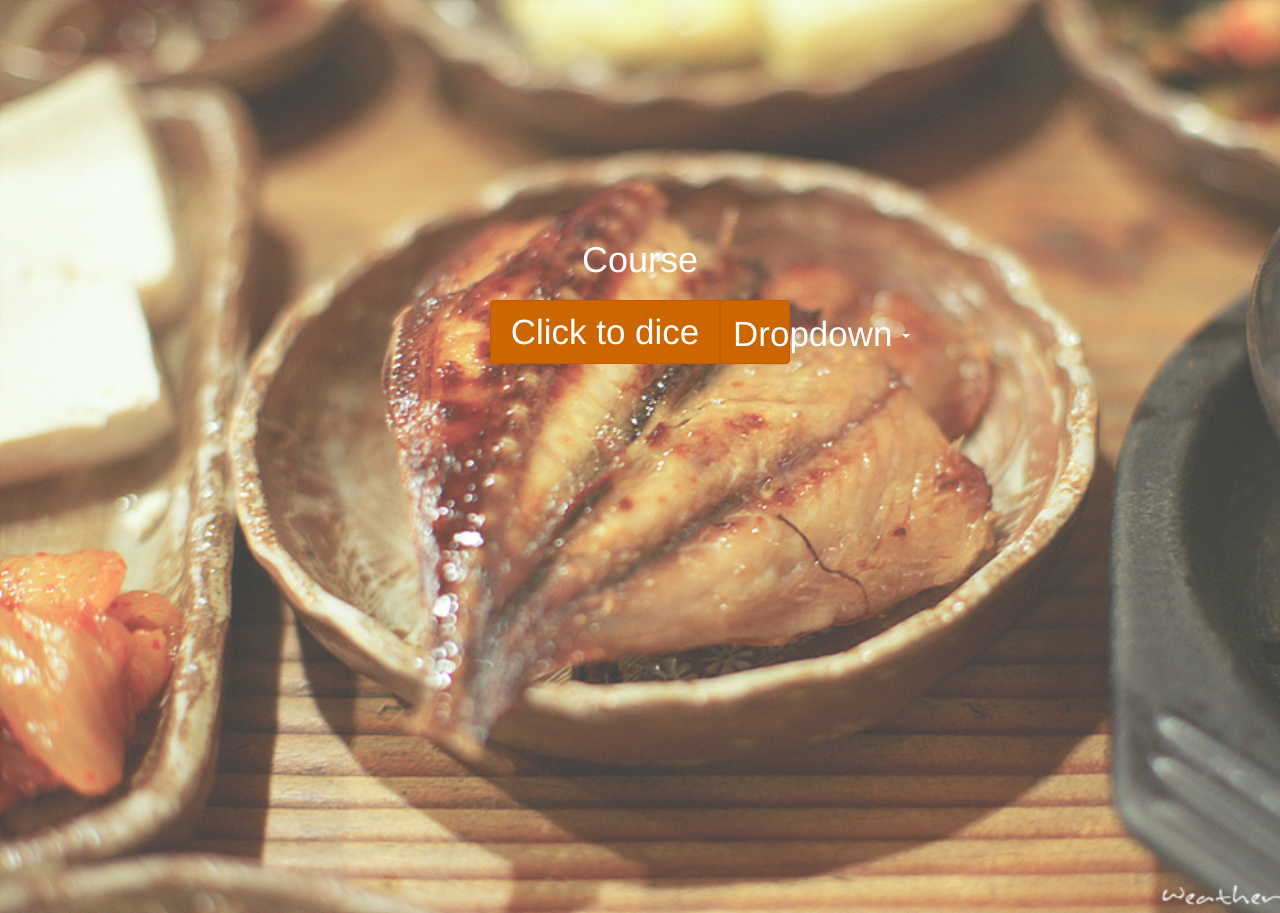
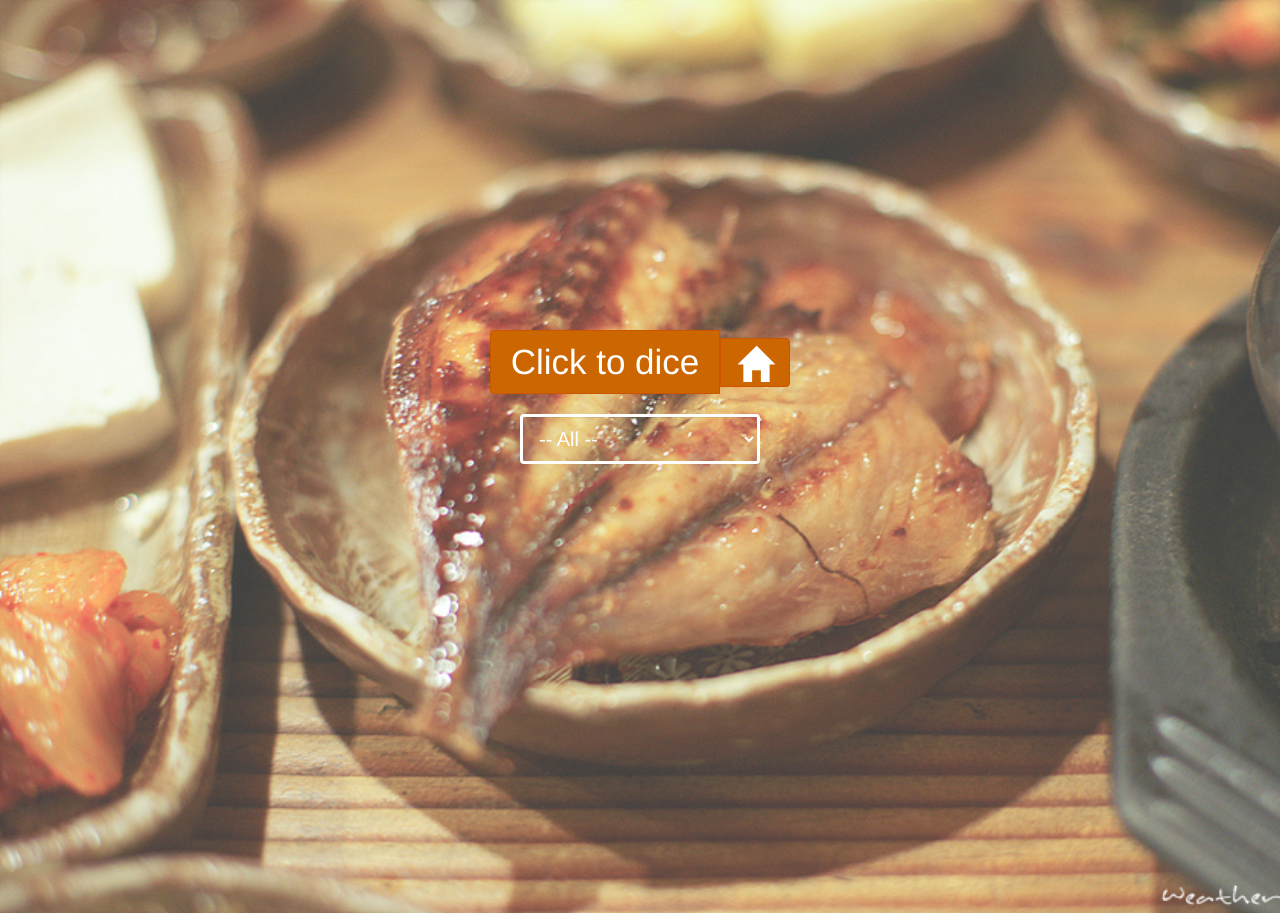
Before and after one commit to dediscount/gourylls, a PHP site: the page made by app/views/home/main.php in a window 1280 px wide. Run offline with PHP 8.4, Linux system fonts and the light colour scheme; the template is opened without the code that fills it, so the values that code supplies are empty; some libraries are stand-ins or nearby versions.

Commit message:
home page

```diff
--- a/app/views/home/main.php
+++ b/app/views/home/main.php
@@ -4,37 +4,29 @@
 <div class="row-fluid">
 	<div class="span12 dice">
 
-		<h1 id="course" class="">Course</h1><!--The random course is displayed here-->
+		<h1 id="course" ><a id="diceResult"></a></h1><!--The random course is displayed here-->
 
 		<div class="btn-group btn-group-justified btn-dice-home" role="group" aria-label="...">
 		  <div class="btn-group" style="width:230px" role="group">
 		    <!--call the random function when this button is clicked-->
-			<button type="button" class="btn btn-hue btn-dice">Click to dice</button>
+			<button type="button" class="btn btn-hue btn-dice" onclick="dice()">Click to dice</button>
 		  </div>
 		  <div class="btn-group" style="width:70px" role="group">
-		    <!--goto home when clicked-->
-		    <div class="dropdown">
-			  <button class="btn btn-default dropdown-toggle btn-hue btn-home" type="button" id="dropdownMenu1" data-toggle="dropdown" aria-expanded="true">
-			    Dropdown
-			    <span class="caret"></span>
-			  </button>
-			  <ul class="dropdown-menu" role="menu" aria-labelledby="dropdownMenu1">
-			    <li role="presentation"><a role="menuitem" tabindex="-1" href="#">Action</a></li>
-			    <li role="presentation"><a role="menuitem" tabindex="-1" href="#">Another action</a></li>
-			    <li role="presentation"><a role="menuitem" tabindex="-1" href="#">Something else here</a></li>
-			    <li role="presentation"><a role="menuitem" tabindex="-1" href="#">Separated link</a></li>
-			  </ul>
-			</div>
-
-		    <!--
-				<button type="button" class="btn btn-hue btn-home">
-					<a href="found" title="Find more">
-						<span class="glyphicon glyphicon-home" style="color:#FFF"></span>
-					</a>
-				</button>
-			-->
+			<button type="button" class="btn btn-hue btn-home">
+				<a href="found" title="Find more">
+					<span class="glyphicon glyphicon-home" style="color:#FFF"></span>
+				</a>
+			</button>
 		  </div>
 		</div>
+			<!--goto home when clicked-->
 
+			<select name="" id="dice-category" class="form-control">
+				<option value="all">-- All --</option>
+				<option value="breakfast">Breakfast</option>
+				<option value="lunch">Lunch</option>
+				<option value="dinner">Dinner</option>
+				<option value="nightSnack">Night Snack</option>
+			</select>
 	</div>
 </div>
--- a/public/css/custom.css
+++ b/public/css/custom.css
@@ -74,6 +74,7 @@ alternative color:#F39C12;
 .btn-dice-home
 {
 	margin: auto;
+	margin-top: 60px;
 	width: 300px;
 }
 .btn-dice
@@ -90,6 +91,21 @@ alternative color:#F39C12;
 	padding-bottom: 4px;
 	font-size: 35px;
 	color: #FFF;
+}
+
+#dice-category
+{
+	width: 240px;
+	height: 50px;
+	margin: 20px auto;
+	background-color: transparent;
+	border: 3px #FFF solid;
+	font-size: 20px;
+	color: #FFF;
+}
+#dice-category option
+{
+	background-color: #222;
 }
 .navbar-leftside,
 .navbar-leftside-default
@@ -336,11 +352,18 @@ alternative color:#F39C12;
 	opacity: 0.75;
 }
 
-#course
+#course,
+#course a
 {
 	text-align: center;
 	color:#FFF;
 	padding-bottom: 10px;
+	height: 50px;
+	text-decoration: none;
+}
+#diceResult
+{
+	cursor: pointer;
 }
 .dice
 {
@@ -348,7 +371,7 @@ alternative color:#F39C12;
 	position: fixed;
 	height:200px;
 	width: 100%!important;
-	margin-top: 220px!important;
+	margin-top: 200px!important;
 }
 
 .navbar-expanded .active
--- a/public/js/custom.js
+++ b/public/js/custom.js
@@ -545,3 +545,38 @@ function showSuccess(event)
     }
 }
 //...input field styles end
+
+//dice
+function dice()
+{
+	var type=$("#dice-category").val();
+	var resultText="result";//get from server side
+	var resultHref="http://www.google.com";//get from server side
+
+	var intervalIndex=0;
+
+	var pesudoResults = ["tip1","tip2","tip3","tip4","tip5","tip6","tip7","tip8"];
+	var pesudoLength=pesudoResults.length;
+
+	showResult();
+	function showResult()
+	{
+		$("#diceResult").html(pesudoResults[Math.floor(Math.random()*pesudoLength)]);
+
+		var timeInterval;
+		if(intervalIndex<=10)
+			timeInterval=200;
+		else
+			timeInterval=200+100*(intervalIndex-10);
+
+		intervalIndex++;
+
+		if(intervalIndex<=13)
+			setTimeout(function(){showResult()},timeInterval);
+		else
+		{
+			$("#diceResult").attr("href",resultHref);
+			$("#diceResult").html(resultText+"<span class='glyphicon glyphicon-chevron-right'></span>");
+		}
+	}
+}
```
